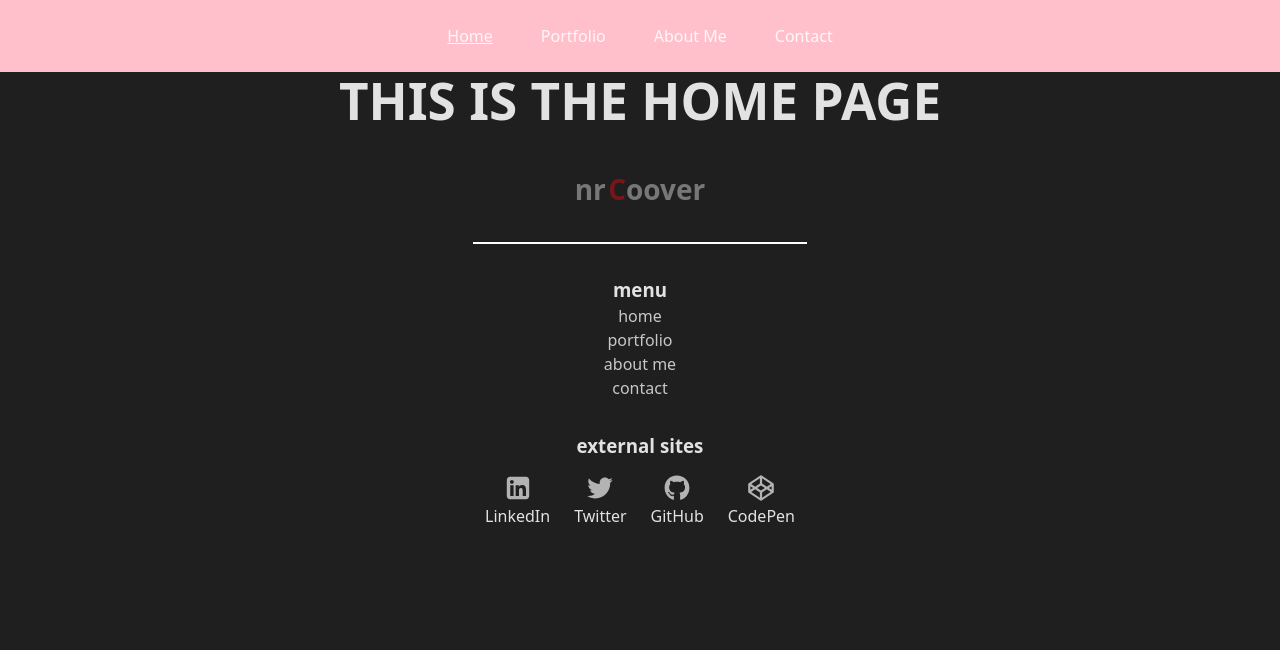
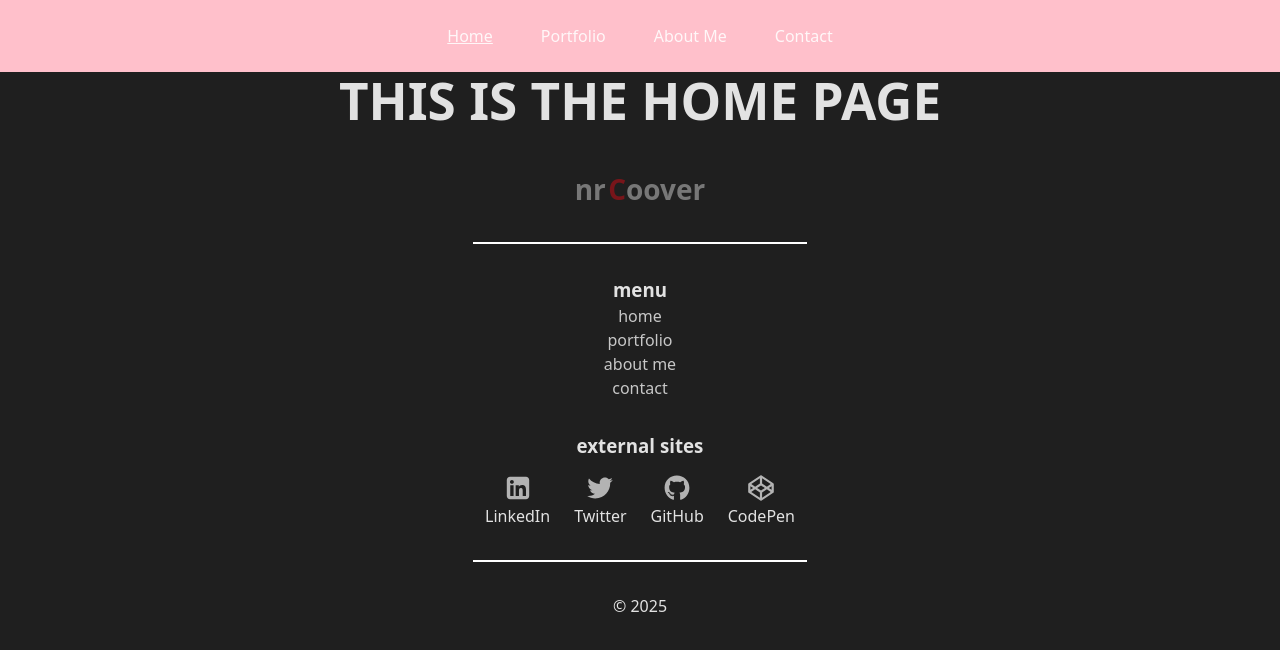
Before and after one commit to nrcoover/nrcoover-portfolio, a React (Vite) app in the folder ncoover-website/: page / in a window 1280 px wide. Shown: the top 650 px of the page. Built offline with nearby package versions, Linux system fonts and the light colour scheme.

Commit message:
Fix copyright on footer
Missing from main page

```diff
--- a/ncoover-website/src/pages/Root.tsx
+++ b/ncoover-website/src/pages/Root.tsx
@@ -239,10 +239,11 @@ const Root = () => {
 								</li>
 								<Separator />
 							</ul>
-							<p>© {new Date().getUTCFullYear()}</p>
 						</>
 					)}
+					{!isPortfolio && <Separator />}
 				</nav>
+				<p>© {new Date().getUTCFullYear()}</p>
 			</footer>
 		</>
 	);
```
